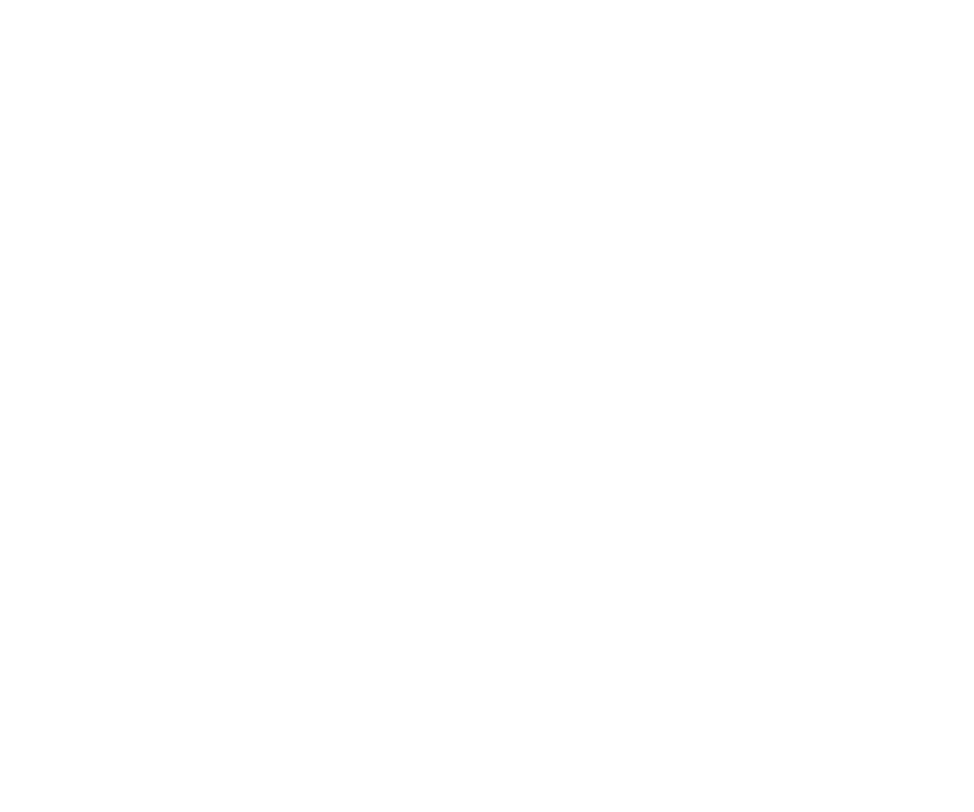
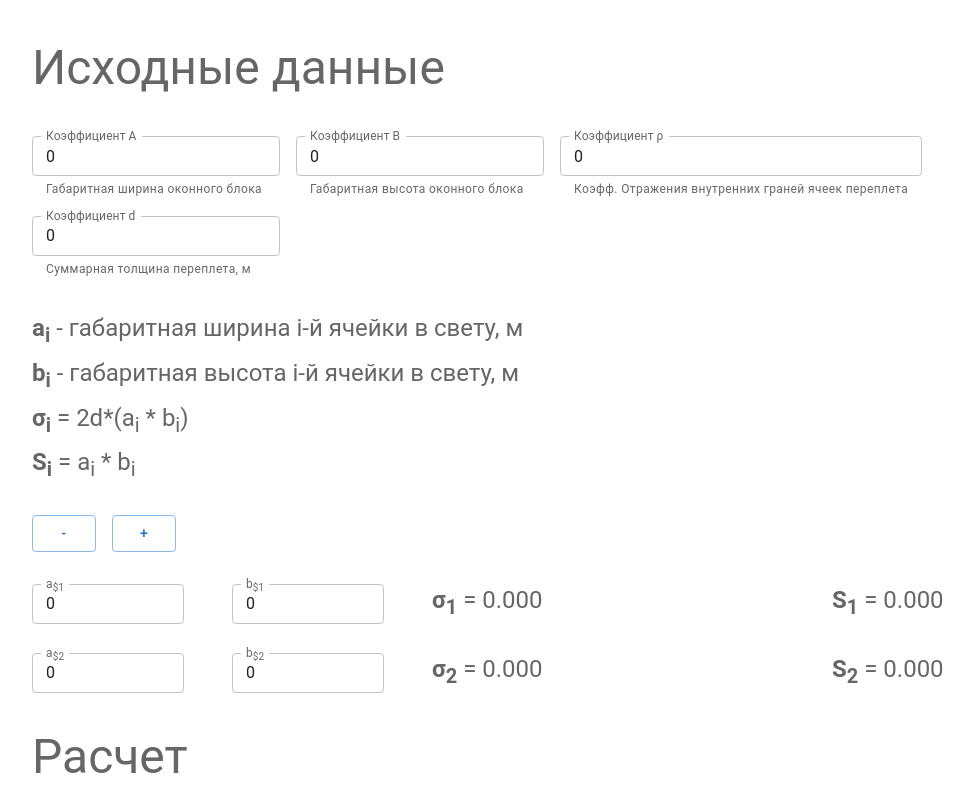
Before and after one commit to AltecSystems/AltecSystems.Tau2, a React app: page / in a window 1280 px wide. Shown: the top 812 px of the page, without its empty margins (8-982 px from the left). Built offline with nearby package versions, Linux system fonts and the light colour scheme.

Commit message:
Add initial data card

```diff
--- a/src/Components/Home/home.tsx
+++ b/src/Components/Home/home.tsx
@@ -1,16 +1,233 @@
 import React, { Component } from "react";
+import { Box, Button, CardContent, Grid, Stack, TextField, Typography } from "@mui/material";
 
 interface HomeProps {}
 
-interface HomeState {}
+interface HomeState {
+  A: number;
+  B: number;
+  Ro: number;
+  d: number;
+  sInputs: { a: number; b: number }[];
+}
 
 export class Home extends Component<HomeProps, HomeState> {
   constructor(props: HomeProps) {
     super(props);
-    this.state = {};
+    this.state = {
+      A: 0,
+      B: 0,
+      Ro: 0,
+      d: 0,
+      sInputs: [
+        { a: 0, b: 0 },
+        { a: 0, b: 0 },
+      ],
+    };
   }
 
   render(): JSX.Element {
-    return <></>;
+    return (
+      <Box sx={{ flexGrow: 1, verticalAlign: "center", p: 4 }}>
+        <Grid container spacing={2} maxWidth="lg">
+          <CardContent sx={{ width: "100%" }}>
+            <Typography variant="h3" color="text.secondary" gutterBottom sx={{ mb: 5 }}>
+              Исходные данные
+            </Typography>
+
+            <TextField
+              sx={{ maxWidth: "lg", mr: 2 }}
+              label="Коэффициент A"
+              helperText="Габаритная ширина оконного блока"
+              id="A"
+              type="number"
+              defaultValue="0"
+              size="small"
+              value={this.state.A}
+              onChange={(e) => this.setState({ A: Number(e.target.value) })}
+              inputProps={{ step: "0.1" }}
+            />
+
+            <TextField
+              sx={{ maxWidth: "lg", mr: 2 }}
+              label="Коэффициент B"
+              helperText="Габаритная высота оконного блока"
+              id="B"
+              type="number"
+              defaultValue="0"
+              size="small"
+              value={this.state.B}
+              onChange={(e) => this.setState({ B: Number(e.target.value) })}
+              inputProps={{ step: "0.1" }}
+            />
+
+            <TextField
+              sx={{ maxWidth: "lg" }}
+              label="Коэффициент ρ"
+              helperText="Коэфф. Отражения внутренних граней ячеек переплета"
+              id="Ro"
+              type="number"
+              defaultValue="0"
+              size="small"
+              value={this.state.Ro}
+              onChange={(e) => this.setState({ Ro: Number(e.target.value) })}
+              inputProps={{ step: "0.1" }}
+            />
+
+            <br />
+            <TextField
+              sx={{ maxWidth: "lg", mt: 2 }}
+              label="Коэффициент d"
+              helperText="Суммарная толщина переплета, м"
+              id="d"
+              type="number"
+              defaultValue="0"
+              size="small"
+              value={this.state.d}
+              onChange={(e) => this.setState({ d: Number(e.target.value) })}
+              inputProps={{ step: "0.1" }}
+            />
+
+            <Typography variant="h5" color="text.secondary" sx={{ mt: 4 }} gutterBottom>
+              <strong>
+                a<sub>i</sub>
+              </strong>{" "}
+              - габаритная ширина i-й ячейки в свету, м
+            </Typography>
+
+            <Typography variant="h5" color="text.secondary" gutterBottom>
+              <strong>
+                b<sub>i</sub>
+              </strong>{" "}
+              - габаритная высота i-й ячейки в свету, м
+            </Typography>
+
+            <Typography variant="h5" color="text.secondary" gutterBottom>
+              <strong>
+                σ<sub>i</sub>
+              </strong>{" "}
+              = 2d*(a<sub>i</sub> * b<sub>i</sub>)
+            </Typography>
+
+            <Typography variant="h5" color="text.secondary" gutterBottom>
+              <strong>
+                S<sub>i</sub>
+              </strong>{" "}
+              = a<sub>i</sub> * b<sub>i</sub>
+            </Typography>
+
+            <Box>
+              <Stack direction="row" spacing={2} sx={{ pb: 1, pt: 3 }}>
+                <Button
+                  variant="outlined"
+                  onClick={() => {
+                    if (this.state.sInputs.length > 2) {
+                      let newState = this.state.sInputs.map((inp) => ({ a: inp.a, b: inp.b }));
+                      newState.pop();
+                      this.setState({ sInputs: newState });
+                    }
+                  }}
+                >
+                  -
+                </Button>
+                <Button
+                  variant="outlined"
+                  onClick={() => {
+                    let newState = this.state.sInputs.map((inp) => ({ a: inp.a, b: inp.b }));
+                    newState.push({ a: 0, b: 0 });
+                    this.setState({ sInputs: newState });
+                  }}
+                >
+                  +
+                </Button>
+              </Stack>
+              {this.state.sInputs.map((s, index) => {
+                const indexIncremented = index + 1;
+                return (
+                  <Box sx={{ pt: 3 }}>
+                    <Grid container spacing={6} maxWidth="lg" justifyItems="start" key={indexIncremented} wrap="nowrap">
+                      <Grid item xs={2}>
+                        <TextField
+                          sx={{ width: "100%" }}
+                          label={
+                            <>
+                              a<sub>${indexIncremented}</sub>
+                            </>
+                          }
+                          id={`a${indexIncremented}`}
+                          type="number"
+                          defaultValue="0"
+                          size="small"
+                          value={s.a}
+                          onChange={(e) => {
+                            let newState = this.state.sInputs.map((inp) => ({ a: inp.a, b: inp.b }));
+                            newState[index].a = Number(e.target.value);
+                            this.setState({ sInputs: newState });
+                          }}
+                          inputProps={{ step: "0.1" }}
+                        />
+                      </Grid>
+                      <Grid item xs={2}>
+                        <TextField
+                          sx={{ width: "100%" }}
+                          label={
+                            <>
+                              b<sub>${indexIncremented}</sub>
+                            </>
+                          }
+                          id={`b${indexIncremented}`}
+                          type="number"
+                          defaultValue="0"
+                          size="small"
+                          value={s.b}
+                          onChange={(e) => {
+                            let newState = this.state.sInputs.map((inp) => ({ a: inp.a, b: inp.b }));
+                            newState[index].b = Number(e.target.value);
+                            this.setState({ sInputs: newState });
+                          }}
+                          inputProps={{ step: "0.1" }}
+                        />
+                      </Grid>
+                      <Grid item xs={4}>
+                        <Typography
+                          variant="h5"
+                          color="text.secondary"
+                          gutterBottom
+                          sx={{ textOverflow: "ellipsis", overflow: "hidden", whiteSpace: "nowrap" }}
+                        >
+                          <strong>
+                            σ<sub>{indexIncremented}</sub>
+                          </strong>{" "}
+                          = {(Math.round(2 * this.state.d * (s.a + s.b) * 10000) / 10000).toFixed(3)}
+                        </Typography>
+                      </Grid>
+                      <Grid item xs={4}>
+                        <Typography
+                          variant="h5"
+                          color="text.secondary"
+                          gutterBottom
+                          sx={{ textOverflow: "ellipsis", overflow: "hidden", whiteSpace: "nowrap" }}
+                        >
+                          <strong>
+                            S<sub>{indexIncremented}</sub>
+                          </strong>{" "}
+                          = {(Math.round(s.a * s.b * 10000) / 10000).toFixed(3)}
+                        </Typography>
+                      </Grid>
+                    </Grid>
+                  </Box>
+                );
+              })}
+            </Box>
+          </CardContent>
+
+          <CardContent sx={{ width: "100%" }}>
+            <Typography variant="h3" color="text.secondary" gutterBottom sx={{ mb: 5 }}>
+              Расчет
+            </Typography>
+          </CardContent>
+        </Grid>
+      </Box>
+    );
   }
 }
--- a/src/app.tsx
+++ b/src/app.tsx
@@ -25,8 +25,6 @@
             </React.Suspense>
           )}
         />
-        {/*<Route path={SiteRoutes.Paper} component={PaperPage} />
-        <Route path={SiteRoutes.PaperContent} component={PaperContentPage} />*/}
         <Redirect to={"/"} />
       </Switch>
     );
```
